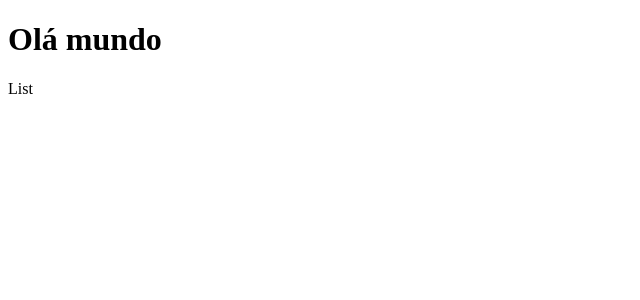
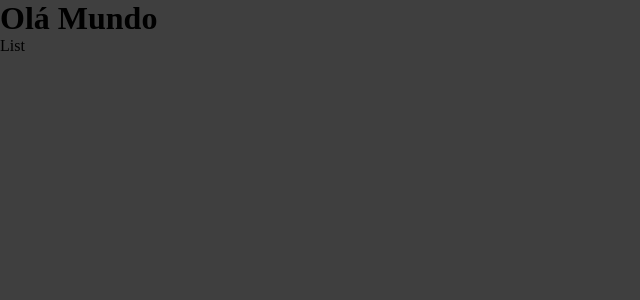
Before and after one commit to GuiSandoval/todo-list, a React (Vite) app: page / in a window 1280 px wide. Shown: the top 300 px of the page, without its empty margins (0-640 px from the left). Built offline with nearby package versions, Linux system fonts and the light colour scheme.

Commit message:
Create Page Home and GlobalStyles

```diff
--- a/src/App.tsx
+++ b/src/App.tsx
@@ -1,12 +1,16 @@
 import { useState } from 'react'
+import { ThemeProvider } from "styled-components"
+
 import { List } from './components/List'
+import { Home } from './pages/Home'
+import { GlobalStyle } from './styles/global'
 
 function App() {
 
   return (
     <div>
-      <h1>Olá mundo</h1>
-      <List />
+      <Home />
+      <GlobalStyle />
     </div>
   )
 }
--- a/src/pages/Home/index.tsx
+++ b/src/pages/Home/index.tsx
@@ -1,8 +1,12 @@
 import React from 'react'
+import { List } from '../../components/List'
 
 function Home() {
   return (
-    <div>Home</div>
+    <div>
+      <h1>Olá Mundo</h1>
+      <List />
+    </div>
   )
 }
 
--- /dev/null
+++ b/src/styles/global.ts
@@ -0,0 +1,14 @@
+import { createGlobalStyle } from "styled-components";
+
+export const GlobalStyle = createGlobalStyle`
+  * {
+    margin: 0;
+    padding: 0;
+    box-sizing: border-box;
+  }
+
+  body {
+    background: #3f3f3f
+  }
+
+`;
```
